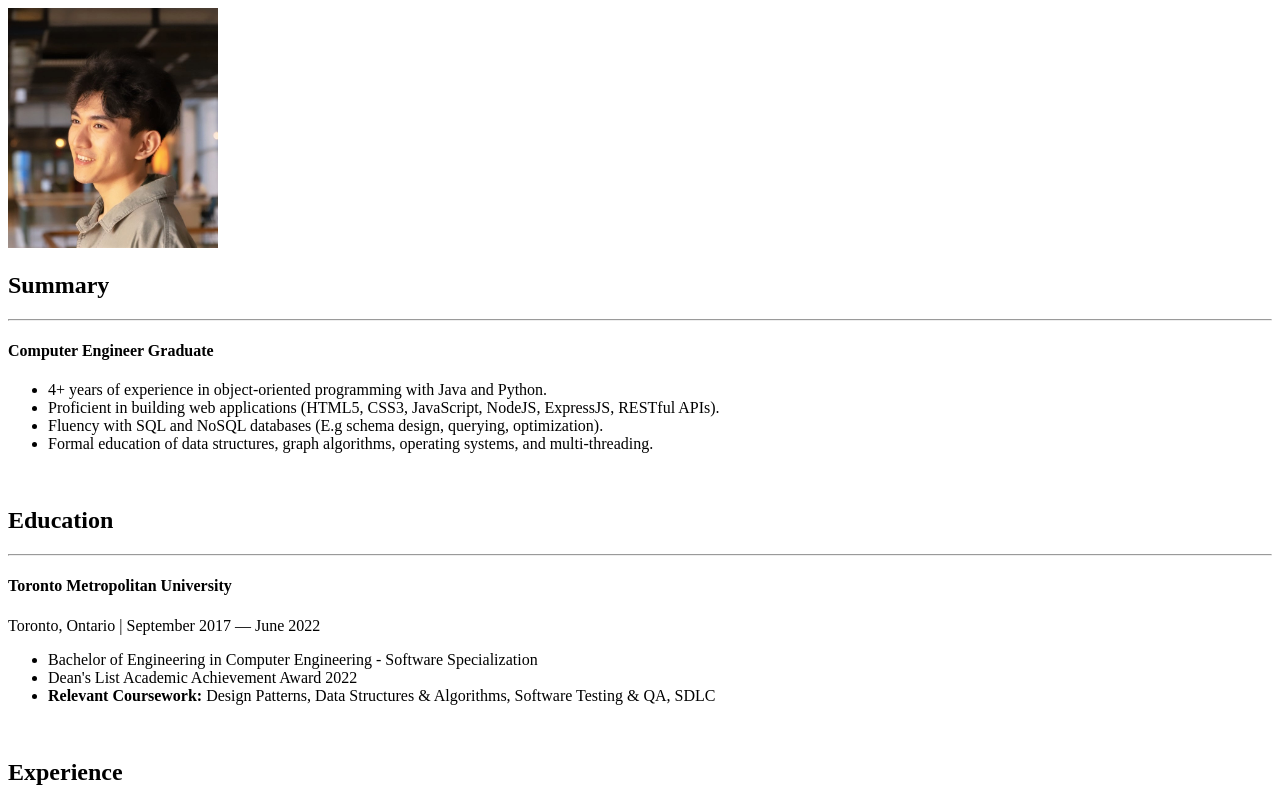
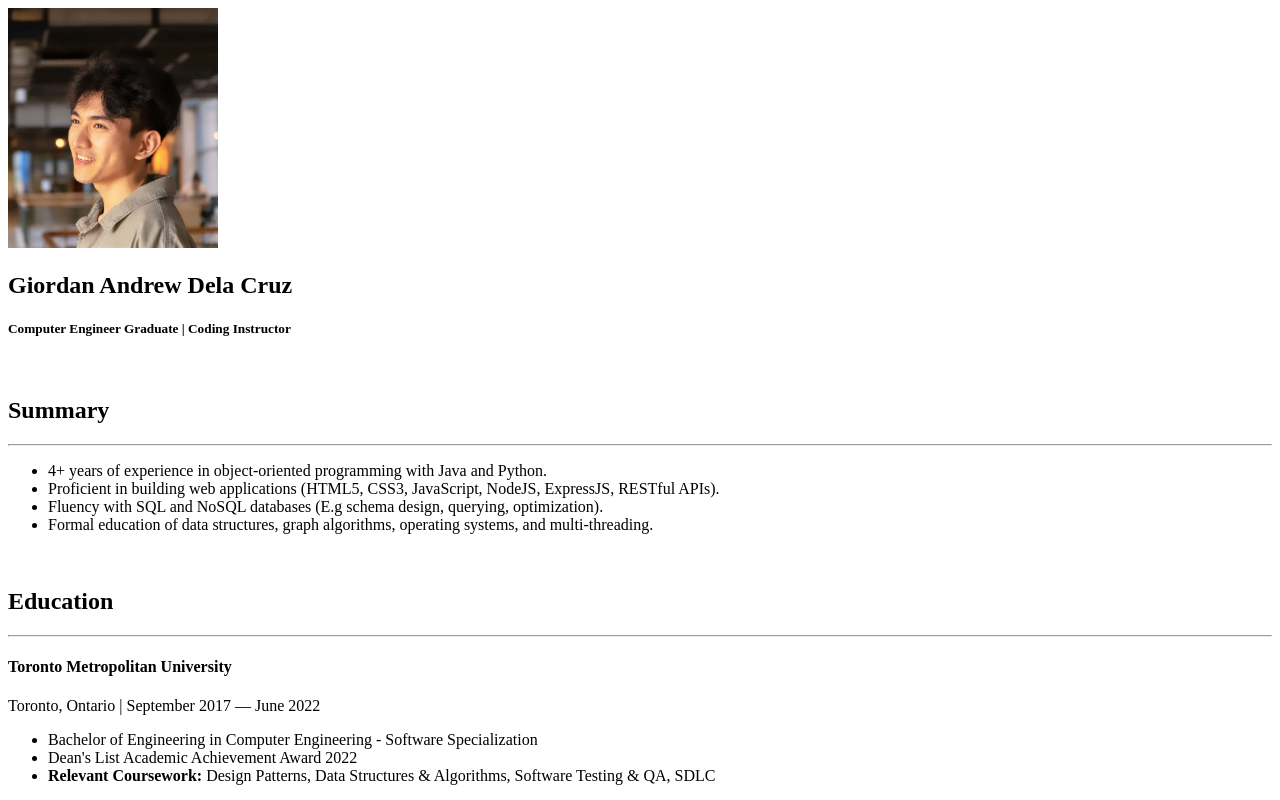
Before and after one commit to GiordanDelaCruz/online-resume, a plain HTML site: page index.html in a window 1280 px wide. Shown: the top 800 px of the page. Drawn offline with Linux system fonts and the light colour scheme.

Commit message:
Added a profile section

```diff
--- a/index.html
+++ b/index.html
@@ -7,12 +7,17 @@
 
 </head>
 <body>
+    <!-- Profile -->
+    <section>
+        <img style="height: 15rem;" src="images/giordan-1.JPG" alt="A picture of Giordan.">
+        <h1>Giordan Andrew Dela Cruz</h1>
+        <h5> Computer Engineer Graduate | Coding Instructor</h5>
+    </section>
+    <br>
+
     <!-- Summary -->
     <section >
-        <img style="height: 15rem;" src="images/giordan-1.JPG" alt="A picture of Giordan.">
-        <br>
         <h1> Summary</h1><hr>
-        <h4> Computer Engineer Graduate </h4>
         <ul>
             <li>4+ years of experience in object-oriented programming with Java and Python.</li>
             <li>Proficient in building web applications (HTML5, CSS3, JavaScript, NodeJS,  ExpressJS, RESTful APIs).</li>
```
